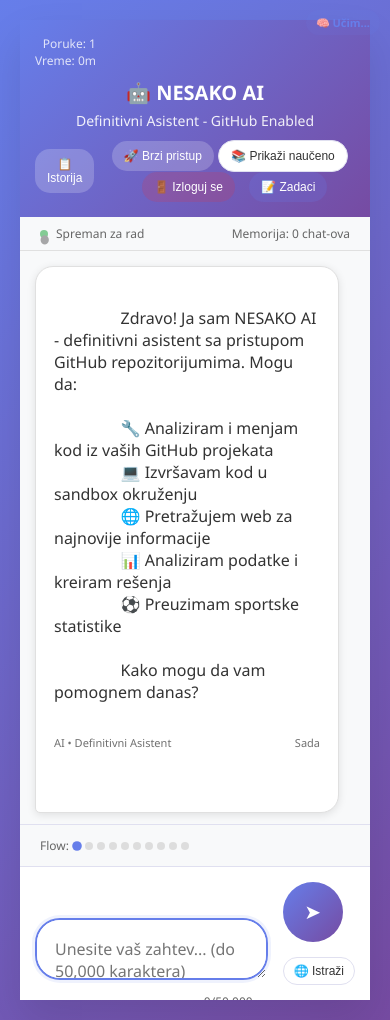
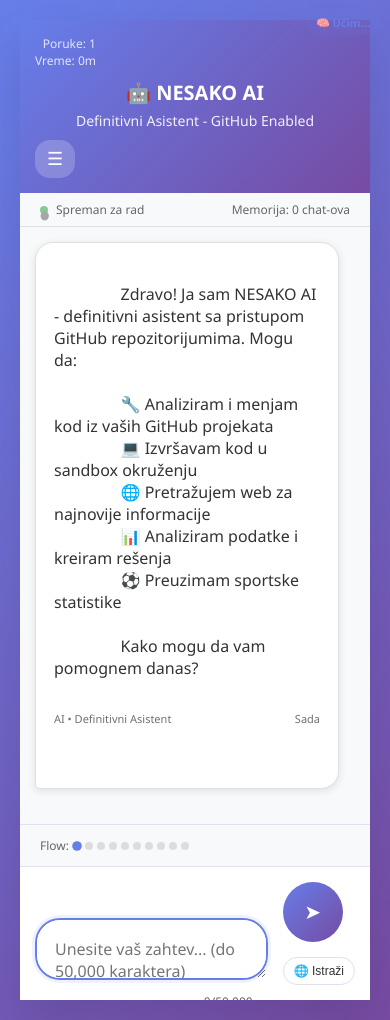
Before and after one commit to salenesic79-gif/NESAKO, a Django app: template templates/index.html in a window 390 px wide. Run offline with Django 4.2, Linux system fonts and the light colour scheme; the template is opened without the code that fills it, so the values that code supplies are empty.

Commit message:
feat: Dodaj hamburger meni, smanji textbox i popravi prikaz naučenog
Co-authored-by: aider (deepseek/deepseek-coder) <aider@aider.chat>

```diff
--- a/templates/index.html
+++ b/templates/index.html
@@ -86,23 +86,57 @@
             text-align: right;
         }
 
-        .history-dropdown {
+        .hamburger-menu {
             position: relative;
-        }
-
-        .history-btn {
+            display: inline-block;
+        }
+
+        .hamburger-btn {
             background: rgba(255,255,255,0.2);
             border: none;
             color: white;
             padding: 8px 12px;
             border-radius: 15px;
             cursor: pointer;
-            font-size: 12px;
+            font-size: 18px;
             transition: background 0.3s;
         }
 
-        .history-btn:hover {
+        .hamburger-btn:hover {
             background: rgba(255,255,255,0.3);
+        }
+
+        .hamburger-content {
+            display: none;
+            position: absolute;
+            right: 0;
+            background: white;
+            min-width: 200px;
+            border-radius: 10px;
+            box-shadow: 0 10px 30px rgba(0,0,0,0.2);
+            z-index: 1000;
+            overflow: hidden;
+        }
+
+        .hamburger-content.show {
+            display: block;
+        }
+
+        .hamburger-item {
+            padding: 12px 15px;
+            cursor: pointer;
+            transition: background 0.2s;
+            color: #333;
+            font-size: 14px;
+            border-bottom: 1px solid #f0f0f0;
+        }
+
+        .hamburger-item:hover {
+            background: #f8f9fa;
+        }
+
+        .hamburger-item:last-child {
+            border-bottom: none;
         }
 
         .history-menu {
@@ -618,6 +652,23 @@
                 width: 8px;
                 height: 8px;
             }
+
+            /* Hamburger menu adjustments for mobile */
+            .hamburger-content {
+                min-width: 180px;
+                right: 0;
+            }
+
+            .hamburger-item {
+                padding: 15px;
+                font-size: 16px;
+            }
+
+            /* Adjust textarea height */
+            #user-input {
+                min-height: 50px !important;
+                font-size: 16px;
+            }
         }
 
         .quick-access-btn {
@@ -738,31 +789,27 @@
             </div>
 
             <div class="header-right">
-                <div class="history-dropdown">
-                    <button class="history-btn" onclick="toggleHistory()">
-                        📋 Istorija
+                <div class="hamburger-menu">
+                    <button class="hamburger-btn" onclick="toggleHamburgerMenu()">
+                        ☰
                     </button>
-                    <div class="history-menu" id="history-menu">
-                        <div class="history-item" onclick="loadHistorySession(0)">
-                            <div class="history-title">Početna sesija</div>
-                            <div class="history-preview">Dobrodošli u NESAKO AI...</div>
-                            <div class="history-time">Upravo</div>
+                    <div class="hamburger-content" id="hamburger-content">
+                        <div class="hamburger-item" onclick="toggleHistory(); toggleHamburgerMenu()">
+                            📋 Istorija
+                        </div>
+                        <div class="hamburger-item" onclick="quickAccess(); toggleHamburgerMenu()">
+                            🚀 Brzi pristup
+                        </div>
+                        <div class="hamburger-item" onclick="showLessonsUI(); toggleHamburgerMenu()">
+                            📚 Prikaži naučeno
+                        </div>
+                        <div class="hamburger-item" onclick="toggleTaskPanel(); toggleHamburgerMenu()">
+                            📝 Zadaci
+                        </div>
+                        <div class="hamburger-item" onclick="logout(); toggleHamburgerMenu()">
+                            🚪 Izloguj se
                         </div>
                     </div>
-                </div>
-                <div class="header-buttons">
-                    <button id="quick-access-btn" class="quick-access-btn" onclick="quickAccess()" title="Brzi pristup">
-                        🚀 Brzi pristup
-                    </button>
-                    <button class="history-btn" onclick="showLessonsUI()" style="background:#fff;color:#333;border:1px solid #e0e0f0;border-radius:20px;padding:8px 12px;">
-                        📚 Prikaži naučeno
-                    </button>
-                    <button class="history-btn" onclick="logout()" style="background: rgba(220,53,69,0.2); margin-left: 10px;">
-                        🚪 Izloguj se
-                    </button>
-                    <button class="history-btn" onclick="toggleTaskPanel()" style="background: rgba(102,126,234,0.2); margin-left: 10px;">
-                        📝 Zadaci
-                    </button>
                 </div>
             </div>
         </div>
@@ -871,6 +918,7 @@ Možete koristiti:
 • Shift+Enter za novi red, Enter za slanje"
                     maxlength="50000"
                     rows="1"
+                    style="min-height: 60px;"
                 ></textarea>
                 <div class="char-counter" id="char-counter">0/50,000</div>
             </div>
@@ -966,6 +1014,9 @@ Možete koristiti:
             try {
                 updateStatus('Učitavam naučene lekcije...', true);
                 const res = await fetch('/lessons/');
+                if (!res.ok) {
+                    throw new Error(`HTTP error! status: ${res.status}`);
+                }
                 const data = await res.json();
                 showLessons(data);
             } catch (e) {
@@ -993,7 +1044,11 @@ Možete koristiti:
                 const shortText = lesson.text.length > 100
                     ? lesson.text.substring(0, 100) + '...'
                     : lesson.text;
-                lessonsMessage += `${index + 1}. ${shortText}\n`;
+                lessonsMessage += `${index + 1}. ${shortText}`;
+                if (lesson.time) {
+                    lessonsMessage += ` (${new Date(lesson.time).toLocaleDateString('sr-RS')})`;
+                }
+                lessonsMessage += '\n';
             });
 
             lessonsMessage += '\nℹ️ *Sinhronizovano na svim uređajima*';
@@ -1790,12 +1845,26 @@ Možete koristiti:
             }
         }
 
-        // Close history menu when clicking outside
+        // Toggle hamburger menu
+        function toggleHamburgerMenu() {
+            const hamburgerContent = document.getElementById('hamburger-content');
+            hamburgerContent.classList.toggle('show');
+        }
+
+        // Close hamburger menu when clicking outside
         document.addEventListener('click', function(e) {
+            const hamburgerMenu = document.querySelector('.hamburger-menu');
+            const hamburgerContent = document.getElementById('hamburger-content');
+
+            if (!hamburgerMenu.contains(e.target)) {
+                hamburgerContent.classList.remove('show');
+            }
+
+            // Also close history menu
             const historyDropdown = document.querySelector('.history-dropdown');
             const historyMenu = document.getElementById('history-menu');
 
-            if (!historyDropdown.contains(e.target)) {
+            if (historyDropdown && !historyDropdown.contains(e.target)) {
                 historyMenu.style.display = 'none';
             }
         });
```
